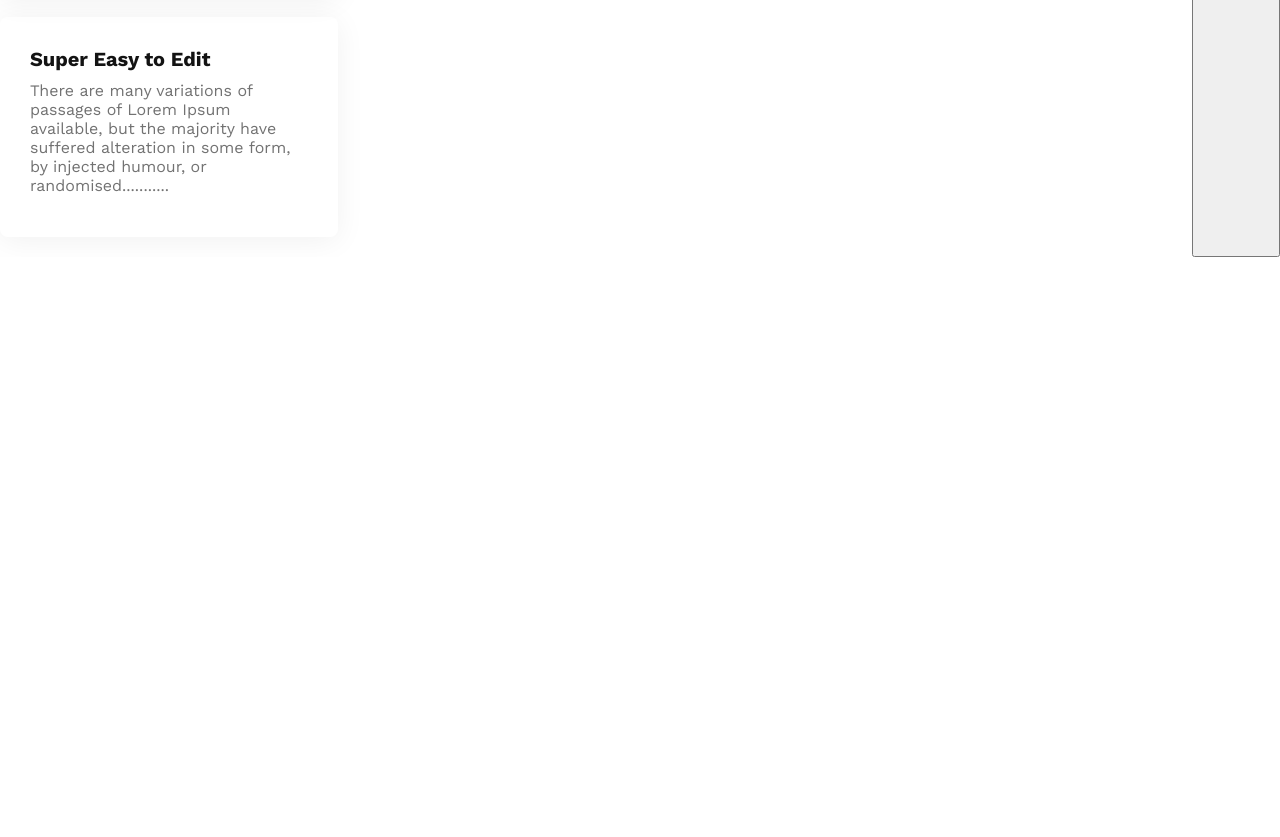
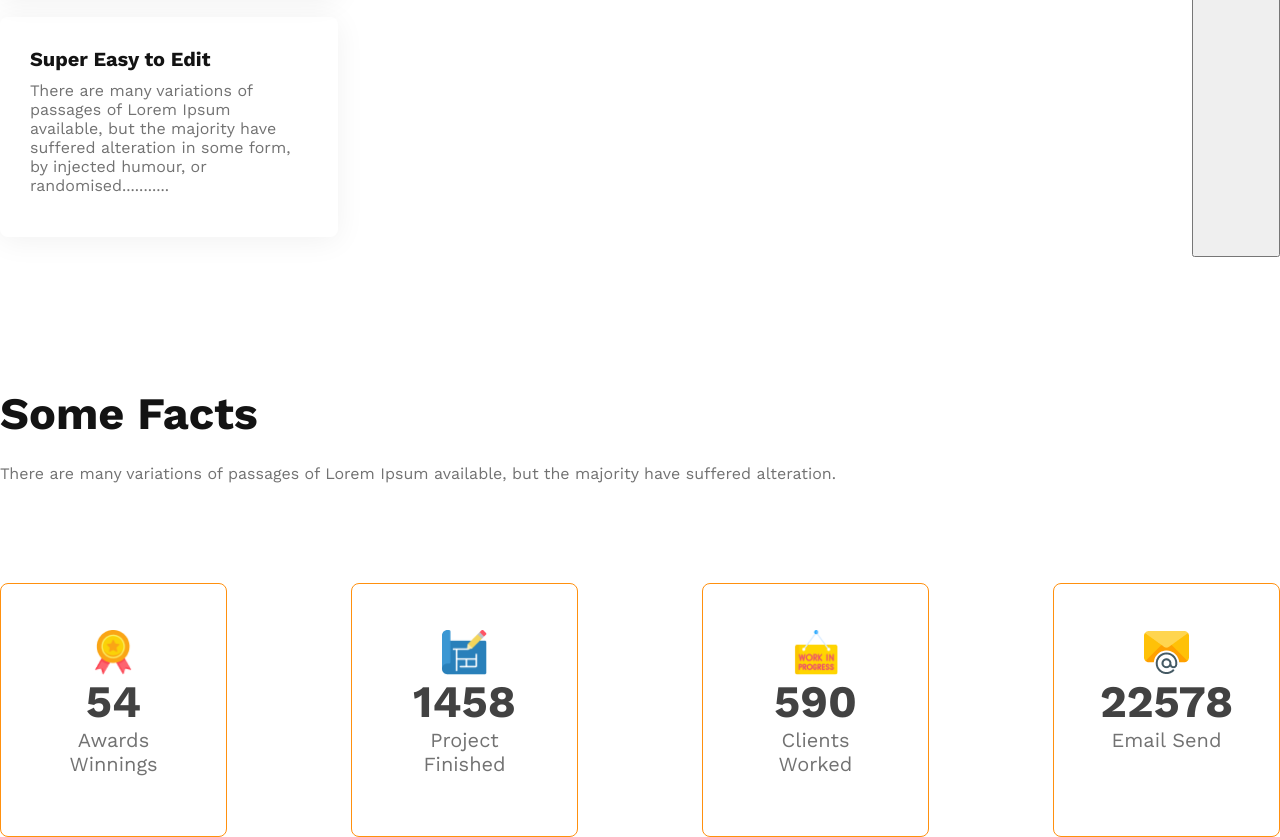
Before and after one commit to rabby-hasan-dev/g3-architects-main, a plain HTML site: page index.html in a window 1280 px wide. Shown: the part 3054-3891 px from the top of the page. Before the commit the page ends 3311 px from the top, so only its background shows below. Drawn offline with nearby package versions, Linux system fonts and the light colour scheme.

Commit message:
section-second

```diff
--- a/index.html
+++ b/index.html
@@ -118,7 +118,37 @@
             <button>10 Years Experience</button>
          </section>
          <!------------------------ section-3---------------------------------------- -->
-         <section></section>
+         <section class="facts">
+            <div class="some-facts">
+                <h3 class=" fact-title">Some Facts</h3>
+                <p class="facts-desc">
+                    There are many variations of passages of Lorem Ipsum available, but the majority have suffered alteration.
+                </p>
+            </div>
+            <div class="facts-icon">
+              <div class="icon-area">
+                 <img src="./images/icons/ribon.png" alt="award" class="img-position">
+                <h2>54</h2>
+                <p>Awards Winnings</p>
+            </div>
+              <div class="icon-area">
+                 <img src="./images/icons/projects.png" alt="award" class="img-position">
+                <h2>1458</h2>
+                <p>Project Finished</p>
+            </div>
+              <div class="icon-area">
+                 <img src="./images/icons/customers.png" alt="award" class="img-position">
+                <h2>590</h2>
+                <p>Clients Worked</p>
+            </div>
+              <div class="icon-area">
+                 <img src="./images/icons/email.png" alt="award" class="img-position">
+                <h2>22578</h2>
+                <p>Email Send</p>
+            </div>
+            </div>
+
+         </section>
     </main>
     <footer>
 
--- a/style.css
+++ b/style.css
@@ -105,7 +105,7 @@ nav ul li a {
 /*........................ main-part...................................................... */
 
 
-/* .......feature-list-banner...... */
+/* .......section-1......feature-list-banner............ */
 .feature-list-banner {
     display: flex;
     align-items: center;
@@ -152,17 +152,19 @@ nav ul li a {
 }
 
 
-/* ...........................feature-love-enjoy-banner........................... */
+/* .....section-2..................feature-love-enjoy-banner........................ */
 .feature-love-enjoy-banner {
     display: flex;
     justify-content: center;
+    margin-bottom: 130px;
 
 }
 
 /* ........fleb-details........ */
-.fleb-details{
+.fleb-details {
     margin-right: 146px;
 }
+
 .info-title {
     font-size: 45px;
     color: #131313;
@@ -208,3 +210,63 @@ nav ul li a {
     border-radius: 8px;
 
 }
+
+
+
+/*.................................... section-3............................... */
+.facts{
+
+}
+.fact-title {
+    font-size: 45px;
+    color: #131313;
+    margin-bottom: 24px;
+
+}
+
+.facts-desc {
+    font-size: 16px;
+    color: #727272;
+
+}
+/*........ fact-icon.......... */
+
+.facts-icon {
+    display: grid;
+    grid-template-columns: repeat(4, 1fr);
+    grid-column-gap: 124px;
+    margin-top: 100px;
+}
+
+.icon-area {
+    border: 1px solid #FF900E;
+    border-radius: 8px;
+    padding: 45.92px 40.92px 59.92px;
+
+}
+
+.icon-area img {
+    width: 45.22px;
+    height: 45.22px;
+
+
+}
+.img-position{
+    display: block;
+    margin-left: auto;
+    margin-right: auto;
+
+}
+
+.icon-area h2 {
+    font-size: 45px;
+    color: #424242;
+    text-align: center;
+
+}
+
+.icon-area p {
+    font-size: 20px;
+    color: #727272;
+text-align: center;
+}
```
